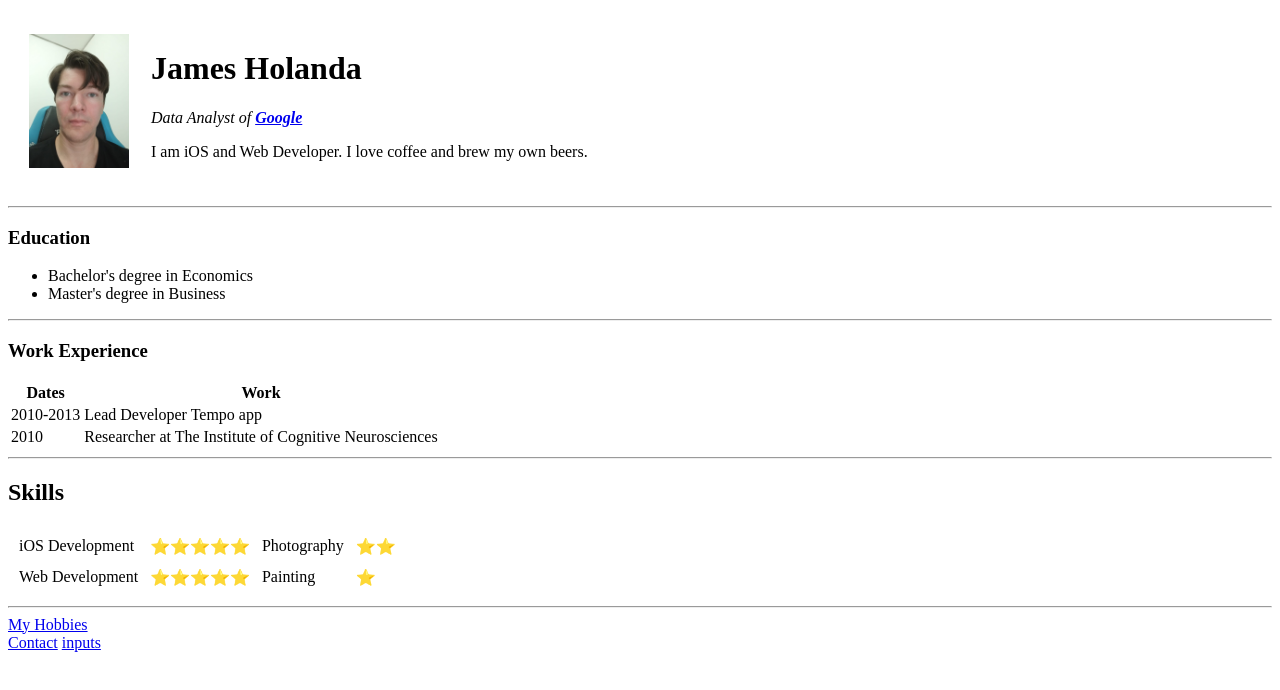
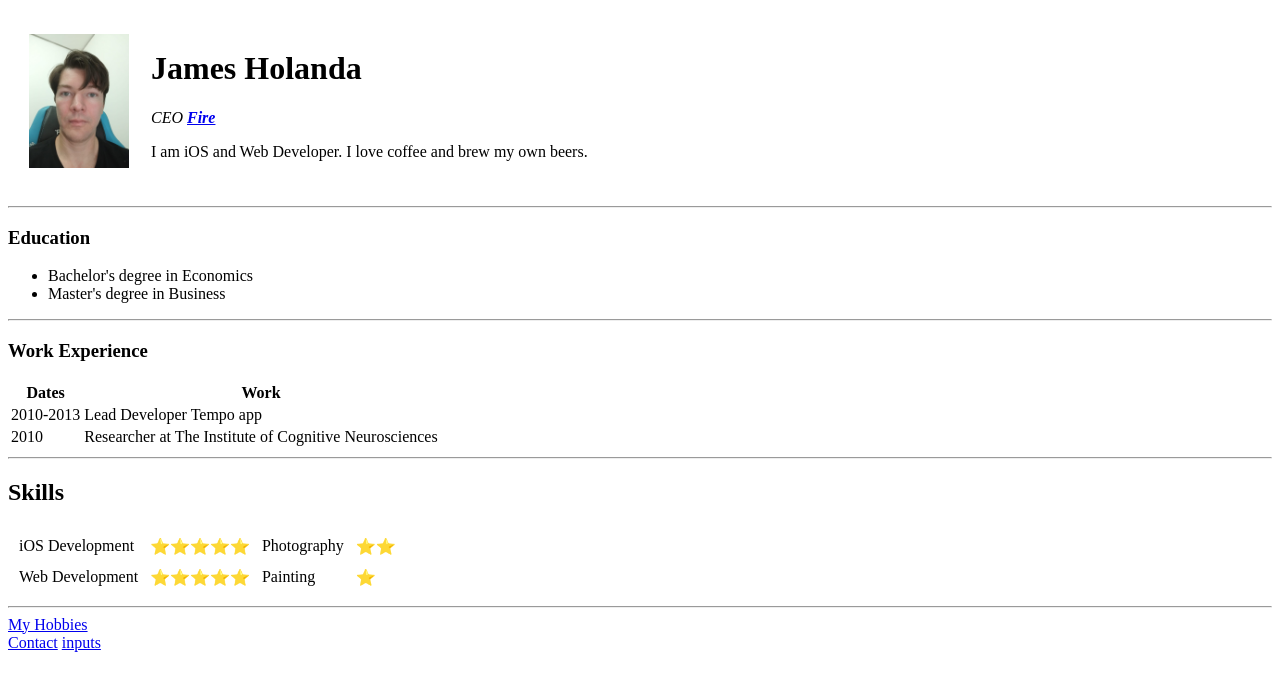
Before and after one commit to jameshsousa/cv, a plain HTML site: page index.html in a window 1280 px wide. Drawn offline with Linux system fonts and the light colour scheme.

Commit message:
Update index.html

```diff
--- a/index.html
+++ b/index.html
@@ -9,7 +9,7 @@
         <tr>
             <td><img src="images/james.jpeg" alt="james profile picture" width = "100"></td>
             <td><h1>James Holanda</h1>
-                <p><em>Data Analyst of <strong> <a href="https://www.google.com.br/">Google</a></strong></em></p>
+                <p><em>CEO <strong> <a href="https://www.google.com.br/">Fire</a></strong></em></p>
                 <p>I am iOS and Web Developer. I love coffee and brew my own beers.</p>
             </td>
         </tr>
```
